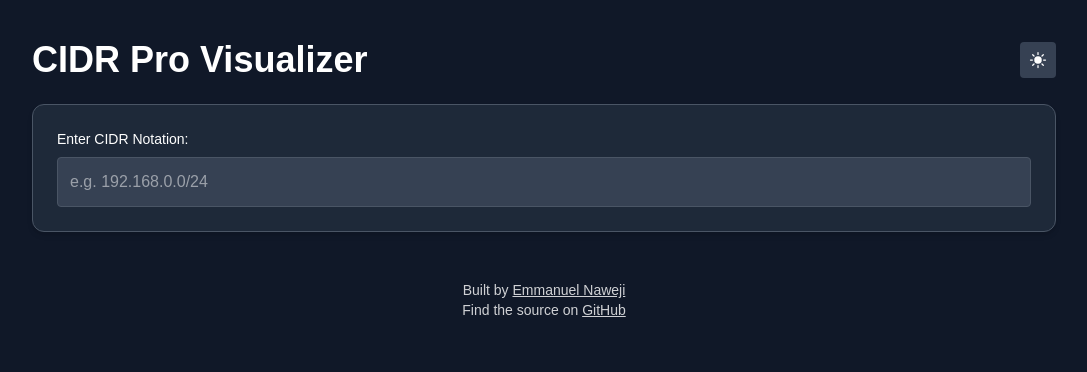
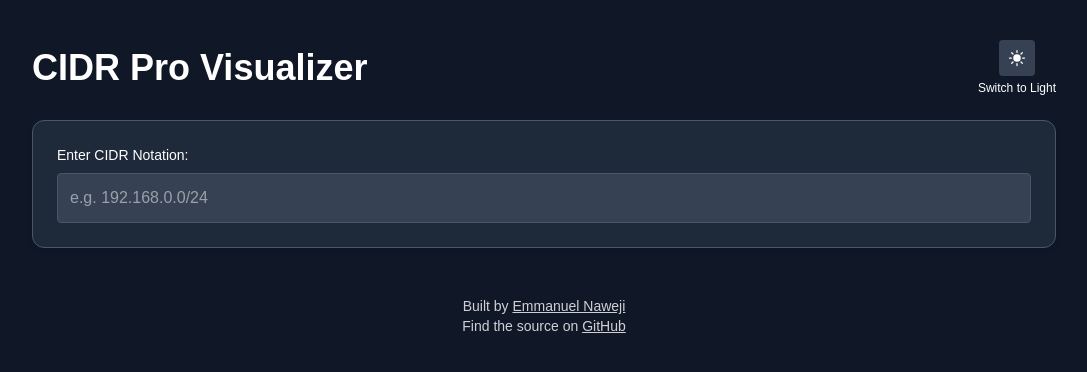
Before and after one commit to Here2ServeU/cidr-visualiser, a Next.js app: page / in a window 1280 px wide. Shown: the top 372 px of the page, without its empty margins (96-1183 px from the left). Built offline with nearby package versions, Linux system fonts and the light colour scheme.

Commit message:
Updated page.tsx

```diff
--- a/src/app/page.tsx
+++ b/src/app/page.tsx
@@ -69,9 +69,14 @@ export default function CIDRProVisualizer() {
       <div className="max-w-5xl mx-auto">
         <header className="flex justify-between items-center mb-6">
           <h1 className="text-4xl font-bold">CIDR Pro Visualizer</h1>
-          <button onClick={toggleTheme} className="p-2 rounded bg-gray-700 text-white">
-            {theme === "dark" ? <SunIcon className="h-5 w-5" /> : <MoonIcon className="h-5 w-5" />}
-          </button>
+          <div className="flex flex-col items-center">
+            <button onClick={toggleTheme} className="p-2 rounded bg-gray-700 text-white">
+              {theme === "dark" ? <SunIcon className="h-5 w-5" /> : <MoonIcon className="h-5 w-5" />}
+            </button>
+            <span className="text-xs mt-1">
+              {theme === "dark" ? "Switch to Light" : "Switch to Dark"}
+            </span>
+          </div>
         </header>
 
         <div className={`rounded-xl p-6 shadow-md border border-gray-600 ${themes[theme].box}`}>
@@ -109,19 +114,19 @@ export default function CIDRProVisualizer() {
             <div className="mt-10 text-sm opacity-80 grid grid-cols-1 sm:grid-cols-2 md:grid-cols-4 gap-6">
               <div className="p-4 rounded border bg-gray-100 text-black">
                 <h3 className="font-semibold mb-1">Netmask</h3>
-                <p>The number of bits reserved for the network portion of the IP address. Determines the size of the subnet.</p>
+                <p>The number of bits reserved for the network portion of the IP address.</p>
               </div>
               <div className="p-4 rounded border bg-green-100 text-black">
                 <h3 className="font-semibold mb-1">First Usable IP</h3>
-                <p>The first IP address available for assignment to a host (right after the network address).</p>
+                <p>The first IP address available for assignment to a host.</p>
               </div>
               <div className="p-4 rounded border bg-yellow-100 text-black">
                 <h3 className="font-semibold mb-1">Last Usable IP</h3>
-                <p>The final IP address that can be assigned to a device in the subnet (just before the broadcast address).</p>
+                <p>The last IP address assignable before the broadcast address.</p>
               </div>
               <div className="p-4 rounded border bg-blue-100 text-black">
                 <h3 className="font-semibold mb-1">IP Count</h3>
-                <p>Total number of usable IP addresses in the subnet excluding network and broadcast addresses.</p>
+                <p>Total usable IP addresses excluding network and broadcast.</p>
               </div>
             </div>
           </>
```
